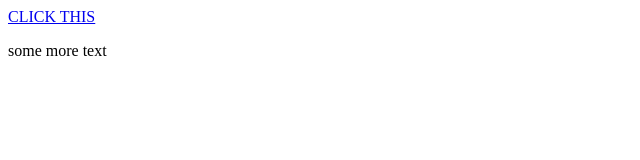
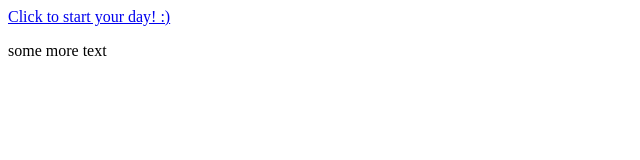
Before and after one commit to paanomo/AdventureGame, a plain HTML site: page index.html in a window 1280 px wide. Shown: the full height of the page, 0-640 px from the left. Drawn offline with Linux system fonts and the light colour scheme.

Commit message:
added title

```diff
--- a/index.html
+++ b/index.html
@@ -1,10 +1,10 @@
 <!DOCTYPE html>
 <html>
     <head>
-        <title>WEBSITE</title>
+        <title>Village Walk</title>
     </head>
     <body>
-        <a href="other_page.html">CLICK THIS</a>
+        <a href="other_page.html">Click to start your day! :)</a>
         <p>some more text</p>
     </body>
 </html>
```
